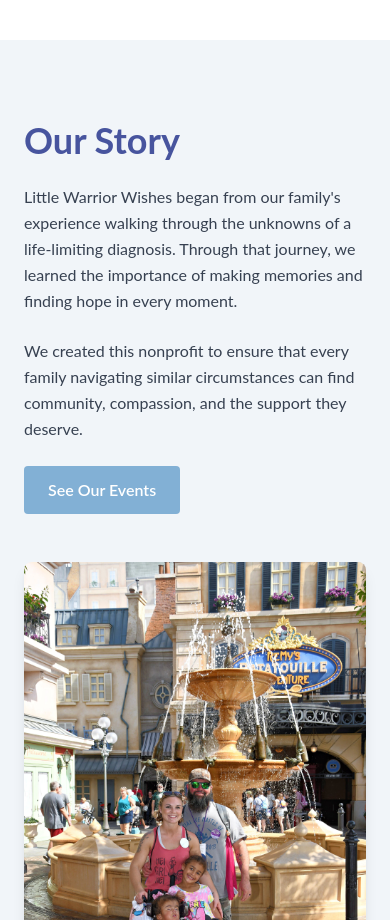
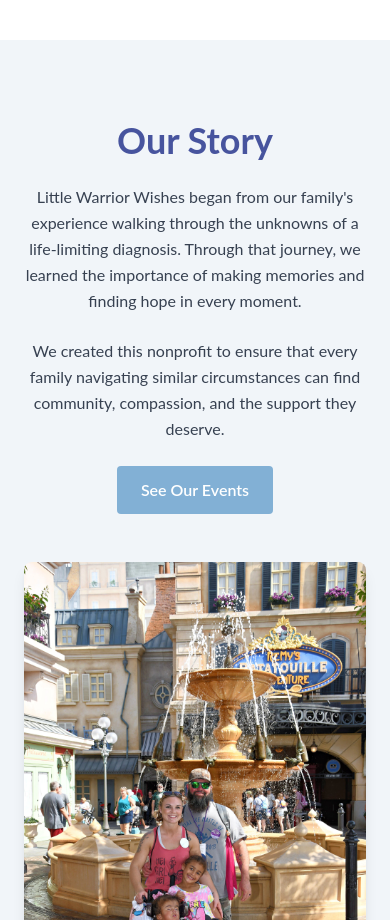
Before and after one commit to AustinDDev/little-warrior-wishes, a Next.js app: page /about in a window 390 px wide. Shown: the part 2120-3040 px from the top of the page. Built offline with nearby package versions, Linux system fonts and the light colour scheme.

Commit message:
Paragraph Heading fix

```diff
--- a/app/about/page.tsx
+++ b/app/about/page.tsx
@@ -87,14 +87,15 @@ export default function AboutPage() {
       {/* OUR STORY */}
       <motion.section {...fadeIn} className="bg-[#f1f5f9] py-20">
         <div className="max-w-6xl mx-auto px-6 grid md:grid-cols-2 gap-12 items-center">
-          <div className="space-y-6">
+          {/* MOBILE-CENTERED / DESKTOP-LEFT */}
+          <div className="space-y-6 text-center md:text-left">
             <h2 className="text-4xl font-bold text-[#47549e]">Our Story</h2>
-            <p className="text-gray-700 leading-relaxed">
+            <p className="text-gray-700 leading-relaxed max-w-xl mx-auto md:mx-0">
               Little Warrior Wishes began from our family's experience walking through
               the unknowns of a life-limiting diagnosis. Through that journey, we learned
               the importance of making memories and finding hope in every moment.
             </p>
-            <p className="text-gray-700 leading-relaxed">
+            <p className="text-gray-700 leading-relaxed max-w-xl mx-auto md:mx-0">
               We created this nonprofit to ensure that every family navigating similar
               circumstances can find community, compassion, and the support they deserve.
             </p>
@@ -105,6 +106,7 @@ export default function AboutPage() {
               See Our Events
             </Link>
           </div>
+
           <div className="flex justify-center">
             <Image
               src="/images/familypicture.jpg"
```
